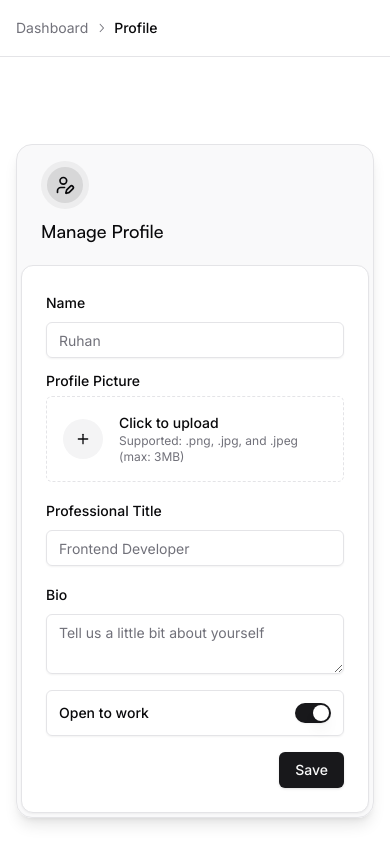
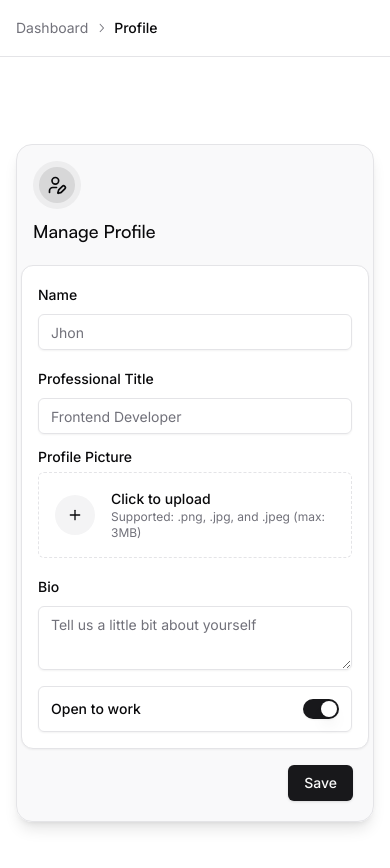
Before and after one commit to robiuzzaman4/rulink-frontend, a Next.js app: page /dashboard/profile in a window 390 px wide. Shown: the top 868 px of the page. Built offline with nearby package versions, Linux system fonts and the light colour scheme; a web font is replaced by a local one.

Commit message:
style: update manage profile form layout

```diff
--- a/src/components/pages/profile/manage-profile-from.tsx
+++ b/src/components/pages/profile/manage-profile-from.tsx
@@ -70,9 +70,9 @@ const ManageProfileForm = () => {
   };
 
   return (
-    <div className="w-full max-w-md mx-auto bg-secondary/50 rounded-2xl border border-border shadow-lg">
+    <div className="w-full sm:max-w-sm md:max-w-md lg:max-w-2xl xl:max-w-4xl mx-auto bg-secondary/50 rounded-2xl border border-border shadow-lg">
       {/* header */}
-      <div className="grid gap-2 px-6 py-4">
+      <div className="grid gap-2 px-4 sm:px-6 py-4">
         <IconButton>
           <UserPen size={20} />
         </IconButton>
@@ -81,7 +81,7 @@ const ManageProfileForm = () => {
 
       <Form {...form}>
         <form onSubmit={form.handleSubmit(hanldeSubmit)} className="p-1">
-          <div className="w-full space-y-4 bg-white p-6 rounded-xl border border-border shadow-sm">
+          <div className="w-full grid xl:grid-cols-2 gap-4 bg-white p-4 sm:p-6 rounded-xl border border-border shadow-sm">
             {/* name field */}
             <FormField
               control={form.control}
@@ -90,7 +90,21 @@ const ManageProfileForm = () => {
                 <FormItem>
                   <FormLabel>Name</FormLabel>
                   <FormControl>
-                    <Input placeholder="Ruhan" {...field} />
+                    <Input placeholder="Jhon" {...field} />
+                  </FormControl>
+                  <FormMessage />
+                </FormItem>
+              )}
+            />
+            {/* professional title field */}
+            <FormField
+              control={form.control}
+              name="professional_title"
+              render={({ field }) => (
+                <FormItem>
+                  <FormLabel>Professional Title</FormLabel>
+                  <FormControl>
+                    <Input placeholder="Frontend Developer" {...field} />
                   </FormControl>
                   <FormMessage />
                 </FormItem>
@@ -177,20 +191,6 @@ const ManageProfileForm = () => {
                 </FormItem>
               )}
             />
-            {/* professional title field */}
-            <FormField
-              control={form.control}
-              name="professional_title"
-              render={({ field }) => (
-                <FormItem>
-                  <FormLabel>Professional Title</FormLabel>
-                  <FormControl>
-                    <Input placeholder="Frontend Developer" {...field} />
-                  </FormControl>
-                  <FormMessage />
-                </FormItem>
-              )}
-            />
             {/* bio filed */}
             <FormField
               control={form.control}
@@ -201,7 +201,7 @@ const ManageProfileForm = () => {
                   <FormControl>
                     <Textarea
                       placeholder="Tell us a little bit about yourself"
-                      className=""
+                      className="min-h-[64px]"
                       {...field}
                     />
                   </FormControl>
@@ -227,10 +227,9 @@ const ManageProfileForm = () => {
                 </FormItem>
               )}
             />
-
-            <div className="w-fit ml-auto">
-              <Button type="submit">Save</Button>
-            </div>
+          </div>
+          <div className="w-fit ml-auto py-4 px-4 sm:px-6">
+            <Button type="submit">Save</Button>
           </div>
         </form>
       </Form>
--- a/src/schemas/index.ts
+++ b/src/schemas/index.ts
@@ -4,13 +4,7 @@ import { z } from "zod";
 export const ManageProfileSchema = z.object({
   name: z.string().optional(),
   professional_title: z.string().optional(),
-  bio: z
-    .string()
-    .min(10, {
-      message: "Bio must be at least 10 characters.",
-    })
-    .max(120, "Bio can be highest 120 characters")
-    .optional(),
+  bio: z.string().max(120, "Bio can be highest 120 characters").optional(),
   img: z.string().optional(),
   open_to_work: z.boolean().optional(),
 });
```
